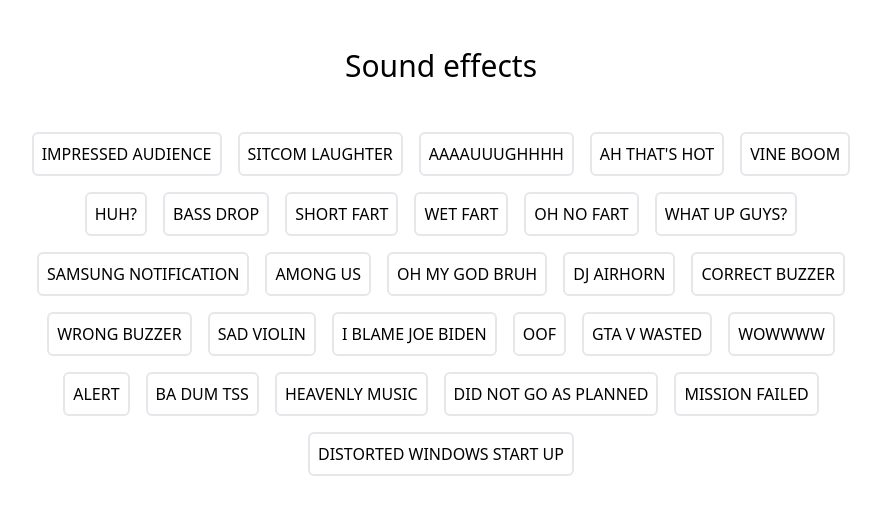
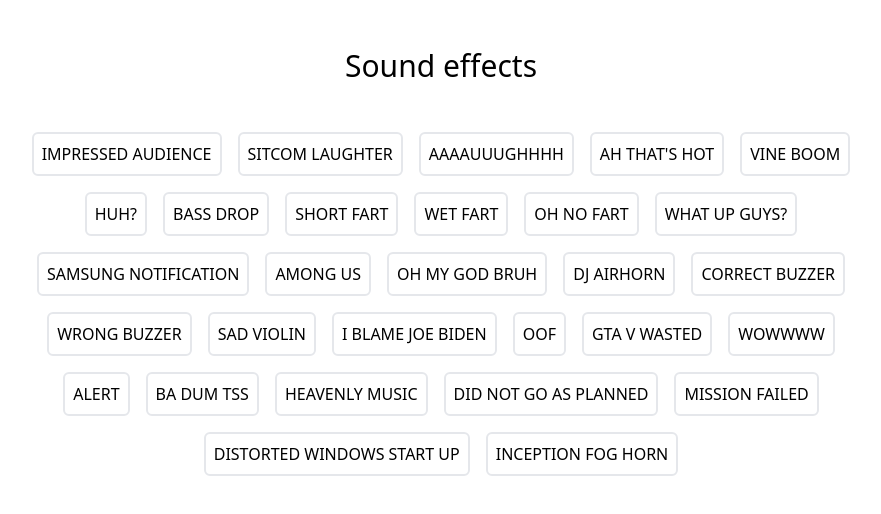
Before and after one commit to iamvetle/sound-effects, a Nuxt app: page / in a window 1280 px wide. Shown: the top 514 px of the page, without its empty margins (199-1080 px from the left). Built offline with nearby package versions, Linux system fonts and the light colour scheme.

Commit message:
Add new sound effect, 'inception fog horn'

```diff
--- a/assets/listOfSoundeffects.ts
+++ b/assets/listOfSoundeffects.ts
@@ -147,6 +147,10 @@ const listOfSoundeffects: SoundEffect[] = [
 		title: "Distorted windows start up",
 		src: "windows-xp-distorted-startup.mp3",
 	},
+	{
+		title: "Inception fog horn",
+		src: "inception-fog-horn.mp3",
+	},
 ];
 
 export default listOfSoundeffects;
```
Also changed, not shown: 1 other file (tests, documents, lock files or other folders).
